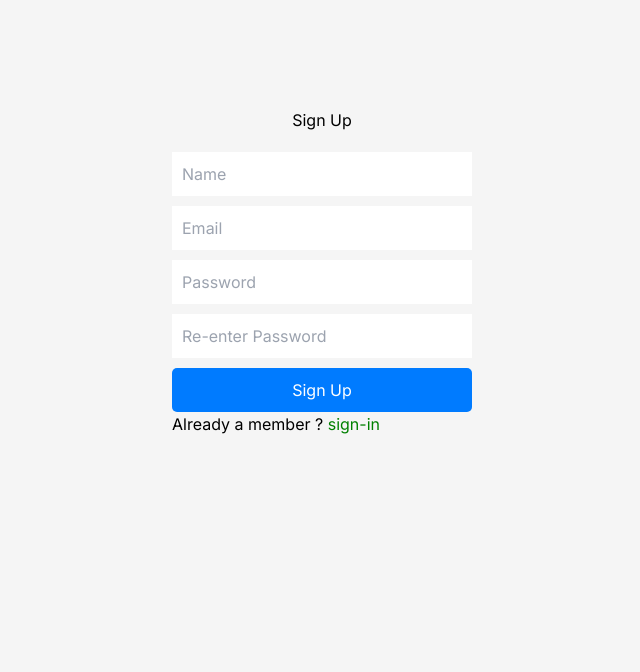
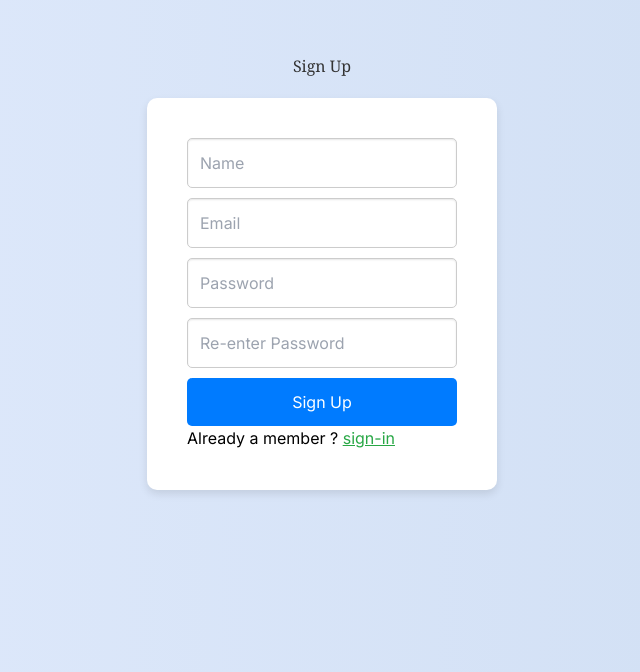
Before and after one commit to susharan1997/NextJs-AI-Journal-App, a Next.js app: page /sign-up in a window 1280 px wide. Shown: the part 128-800 px from the top of the page, without its empty margins (318-958 px from the left). Built offline with nearby package versions, Linux system fonts and the light colour scheme.

Commit message:
Improved the styling

```diff
--- a/app/(dashboard)/journal/page.tsx
+++ b/app/(dashboard)/journal/page.tsx
@@ -13,10 +13,9 @@ import { userDataType, JournalEntryAnalysisType } from '@/types';
 
 const JournalsContainer = styled.div`
     display: grid;
-    grid-template-columns: repeat(auto-fill, minmax(300px, 1fr));
-    gap: 5px;
+    grid-template-columns: repeat(auto-fill, minmax(360px, 1fr));
     overflow-y: auto;
-    width: 95%;
+    width: 100%;
     max-height: 75%;
     border: 1px solid grey;
     box-shadow: 0 1px 10px rgba(0, 0, 0, 0.9);
@@ -38,6 +37,11 @@ const StyledJournalContentSpinner = styled(JournalContentSpinner)`
     left: 55%;
 `;
 
+const JournalPageContainer = styled.div`
+    width: 100%;
+    padding: 20px;
+`;
+
 
 function JournalComponent() {
     const [message, setMessage] = useState<string | null>(null);
@@ -50,7 +54,7 @@ function JournalComponent() {
 
     useEffect(() => {
         const deletedId = searchParams.get('deleted');
-        if(deletedId){
+        if (deletedId) {
             setMessage(`Deleted the journal (${deletedId} successfully!)`);
             setShowBanner(true);
             const url = new URL(window.location.href);
@@ -84,7 +88,7 @@ function JournalComponent() {
                 } catch (error) {
                     console.error('Error fetching journal entries:', error);
                 }
-                finally{
+                finally {
                     setLoading(false);
                 }
             }
@@ -102,30 +106,30 @@ function JournalComponent() {
         }
     }, [userData, setEntries]);
 
-    if(loading){
-        return(
+    if (loading) {
+        return (
             <StyledJournalContentSpinner>
-                <JournalContentSpinner/>
+                <JournalContentSpinner />
             </StyledJournalContentSpinner>
         )
     }
 
     return (
-        <>
+        <JournalPageContainer>
             <Banner message={message || ''} show={showBanner} />
             <Title>
                 Journals
             </Title>
-            <Question/>
+            <Question />
             <NewJournalEntryComponent />
             <JournalsContainer>
                 {Array.isArray(entries) && entries.map((journal: JournalEntryAnalysisType, index: number) => (
-                    <Link href={`/journal/${journal?._id}`} key={index}>
-                        <JournalEntryCard key={journal?._id} entry={journal} />
+                    <Link href={`/journal/${journal?._id}`} key={journal?._id} passHref>
+                        <JournalEntryCard key={index} entry={journal} />
                     </Link>
                 ))}
             </JournalsContainer>
-        </>
+        </JournalPageContainer>
     );
 };
 
--- a/app/page.tsx
+++ b/app/page.tsx
@@ -1,6 +1,7 @@
 'use client';
 import styled from 'styled-components';
 import { useRouter } from 'next/navigation';
+import Head from 'next/head';
 
 const LandingPageContainer = styled.div`
   display: flex;
@@ -8,7 +9,7 @@ const LandingPageContainer = styled.div`
   height: 100vh;
   justify-content: space-between;
   align-items: center;
-  font-family: Arial, sans-serif;
+  font-family: 'Merriweather', Georgia, serif;
   background-image: url('/images/journal-bg-image.jpg');
   background-size: cover;
   background-position: center;
@@ -23,19 +24,23 @@ const Header = styled.header`
   display: flex;
   justify-content: space-between;
   align-items: center;
+  border-bottom: 1px solid rgba(255, 255, 255, 0.2);
 `;
 
 const Title = styled.h1`
-  font-size: 2em;
+  font-size: 2.2em;
   margin: 0;
+  color: #f1f1f1;
 `;
 
 const Footer = styled.footer`
   width: 100%;
   padding: 10px;
   background-color: #282c34;
-  color: white;
+  color: #ddd;
   text-align: center;
+  font-size: 0.9em;
+  border-top: 1px solid rgba(255, 255, 255, 0.2);
 `;
 
 const Body = styled.main`
@@ -53,8 +58,10 @@ const BodyTitle = styled.h2`
   font-size: 1.8em;
   font-weight: bold;
   color: #282c34;
-  box-shadow: 0 4px 6px rgba(0, 0, 0, 0.8);
-  border-radius: 0.5em;
+  background-color: rgba(255, 255, 255, 0.7);
+  padding: 10px 20px;
+  border-radius: 8px;
+  text-shadow: 1px 1px 4px rgba(0, 0, 0, 0.4);
 `;
 
 const Text = styled.p`
@@ -62,25 +69,27 @@ const Text = styled.p`
   margin-bottom: 20px;
   font-size: 1.5em;
   width: 500px;
-  border: 10px solid #61bbf2;
+  background-color: rgba(255, 255, 255, 0.5);
+  padding: 20px;
   border-radius: 1em;
   font-weight: bold;
-  color: white;
-  box-shadow: 0 4px 6px rgba(0, 0, 0, 0.8);
+  color: #282c34;
+  box-shadow: 0 4px 6px rgba(0, 0, 0, 0.3);
 `;
 
 const Button = styled.button`
-  padding: 10px 20px;
-  font-size: 1em;
+  padding: 12px 24px;
+  font-size: 1.2em;
   color: white;
-  background-color: #007bff;
+  background-color: #8b0000;
   border: none;
   border-radius: 5px;
   cursor: pointer;
-  transition: background-color 0.3s ease;
+  transition: background-color 0.3s ease, transform 0.3s ease;
 
-  &: hover {
-  background-color: #013a78;
+  &:hover {
+    background-color: #5a0000;
+    transform: scale(1.05);
   }
 `;
 
@@ -92,6 +101,13 @@ const LandingPage: React.FC = () => {
   };
 
   return (
+    <>
+      <Head>
+        <link
+          href="https://fonts.googleapis.com/css2?family=Merriweather:wght@400;700&display=swap"
+          rel="stylesheet"
+        />
+      </Head>
       <LandingPageContainer>
         <Header>
           <Title>MindScribe</Title>
@@ -104,7 +120,7 @@ const LandingPage: React.FC = () => {
           <Button onClick={handleStart}>Let&apos;s get started!</Button>
         </Body>
         <Footer>© 2024 MindScribe App. All rights reserved.</Footer>
-    </LandingPageContainer>
+      </LandingPageContainer></>
   );
 };
 
--- a/app/sign-in/page.tsx
+++ b/app/sign-in/page.tsx
@@ -10,33 +10,49 @@ const SignInContainer = styled.div`
   align-items: center;
   justify-content: center;
   height: 100vh;
-  background-color: #f5f5f5;
+  background: linear-gradient(to right, #e0eafc, #cfdef3);
 `;
 
 const Title = styled.h1`
   margin-bottom: 20px;
+  font-family: 'Merriweather', Georgia, serif;
+  color: #333;
 `;
 
 const Form = styled.form`
   display: flex;
   flex-direction: column;
-  width: 300px;
+  width: 350px;
+  padding: 40px;
+  background: white;
+  border-radius: 10px;
+  box-shadow: 0 4px 8px rgba(0, 0, 0, 0.1);
 `;
 
 const Input = styled.input`
+  width: 100%;
+  padding: 12px;
   margin-bottom: 10px;
-  padding: 10px;
   font-size: 1em;
+  border-radius: 5px;
+  border: 1px solid #ccc;
+  box-shadow: inset 0 1px 2px rgba(0, 0, 0, 0.1);
+  transition: border-color 0.3s;
+
+  &:focus {
+    border-color: #007bff;
+  }
 `;
 
 const Button = styled.button`
-  padding: 10px;
+  padding: 12px;
   font-size: 1em;
   color: white;
   background-color: #007bff;
   border: none;
   border-radius: 5px;
   cursor: pointer;
+  transition: background-color 0.3s ease;
 
   &:hover {
     background-color: #0056b3;
--- a/app/sign-up/page.tsx
+++ b/app/sign-up/page.tsx
@@ -11,33 +11,49 @@ const SignUpContainer = styled.div`
   align-items: center;
   justify-content: center;
   height: 100vh;
-  background-color: #f5f5f5;
+  background: linear-gradient(to right, #e0eafc, #cfdef3);
 `;
 
 const Title = styled.h1`
-  margin-bottom: 20px
+  margin-bottom: 20px;
+  font-family: 'Merriweather', Georgia, serif;
+  color: #333;
 `;
 
 const FormContainer = styled(Form)`
   display: flex;
   flex-direction: column;
-  width: 300px;
+  width: 350px;
+  padding: 40px;
+  background: white;
+  border-radius: 10px;
+  box-shadow: 0 4px 8px rgba(0, 0, 0, 0.1);
 `;
 
 const Input = styled(Field)`
+  width: 100%;
+  padding: 12px;
   margin-bottom: 10px;
-  padding: 10px;
   font-size: 1em;
+  border-radius: 5px;
+  border: 1px solid #ccc;
+  box-shadow: inset 0 1px 2px rgba(0, 0, 0, 0.1);
+  transition: border-color 0.3s;
+
+  &:focus {
+    border-color: #007bff;
+  }
 `;
 
 const Button = styled.button`
-  padding: 10px;
+  padding: 12px;
   font-size: 1em;
   color: white;
   background-color: #007bff;
   border: none;
   border-radius: 5px;
   cursor: pointer;
+  transition: background-color 0.3s ease;
 
   &:hover {
     background-color: #0056b3;
@@ -45,16 +61,22 @@ const Button = styled.button`
 `;
 
 const SignInLinkButton = styled.button`
-  color: green;
+  color: #28a745;
+  background: none;
+  border: none;
+  cursor: pointer;
+  font-size: 1em;
+  text-decoration: underline;
+  transition: color 0.3s ease;
 
   &:hover {
-    color: #0056b3;
+    color: #218838;
   }
 `;
 
 const ErrorText = styled.div`
   color: red;
-  margin-bottom: 10px;
+  font-size: 0.8em;
 `;
 
 const SignUp = () => {
@@ -97,17 +119,17 @@ const SignUp = () => {
       >
         {({isSubmitting}) => (
           <FormContainer>
+          <ErrorMessage name='name' component={ErrorText}/>
           <Input name='name' type="text" placeholder="Name" required />
-          <ErrorMessage name='name' component={ErrorText}/>
 
+          <ErrorMessage name='email' component={ErrorText}/>
           <Input name='email' type="email" placeholder="Email" required />
-          <ErrorMessage name='email' component={ErrorText}/>
 
+          <ErrorMessage name='password' component={ErrorText}/>
           <Input name='password' type="password" placeholder="Password" required />
-          <ErrorMessage name='password' component={ErrorText}/>
 
+          <ErrorMessage name='retypePassword' component={ErrorText}/>
           <Input name='retypePassword' type="password" placeholder="Re-enter Password" required />
-          <ErrorMessage name='retypePassword' component={ErrorText}/>
 
           {error && <ErrorText>{error}</ErrorText>}
           <Button type="submit" disabled={isSubmitting}>Sign Up</Button>
--- a/components/JournalEntryCard.tsx
+++ b/components/JournalEntryCard.tsx
@@ -12,7 +12,7 @@ const Card = styled.div`
   border-radius: 0.5rem;
   background-color: white;
   box-shadow: 0 1px 3px rgba(0, 0, 0, 0.1);
-  width: 300px;
+  width: 360px;
   min-height: 180px;
   margin: 10px;
 `;
--- a/components/NewJournalEntryComponent.tsx
+++ b/components/NewJournalEntryComponent.tsx
@@ -12,8 +12,8 @@ const Container = styled.div`
   background-color: white;
   box-shadow: 0 1px 2px rgba(0, 0, 0, 0.1), 0 2px 4px rgba(0, 0, 0, 0.06);
   width: 150px;
-  margin: 20px;
   border-bottom: 1px solid rgba(0, 0, 0, 0.1);
+  margin-bottom: 30px;
 `;
 
 const Content = styled.div`
--- a/components/Question.tsx
+++ b/components/Question.tsx
@@ -9,13 +9,13 @@ const Form = styled.form`
     justify-content: center;
     align-items: center;
     width: 100%;
-    margin-top: 30px;
+    margin: 30px 0;
     height: 50px;
 `;
 
 const InputContainer = styled.input`
     position: relative;
-    width: 90%;
+    width: 100%;
     height: 40px;
     border-radius: 5px;
 
@@ -48,7 +48,7 @@ const QaContainer = styled.div`
 `;
 
 const AnswerContainer = styled.div`
-    width: 96%;
+    width: 100%;
     height: auto;
     max-height: 200px;
     overflow-y: auto;
```
Lines whose indentation alone changed are shown as unchanged.
